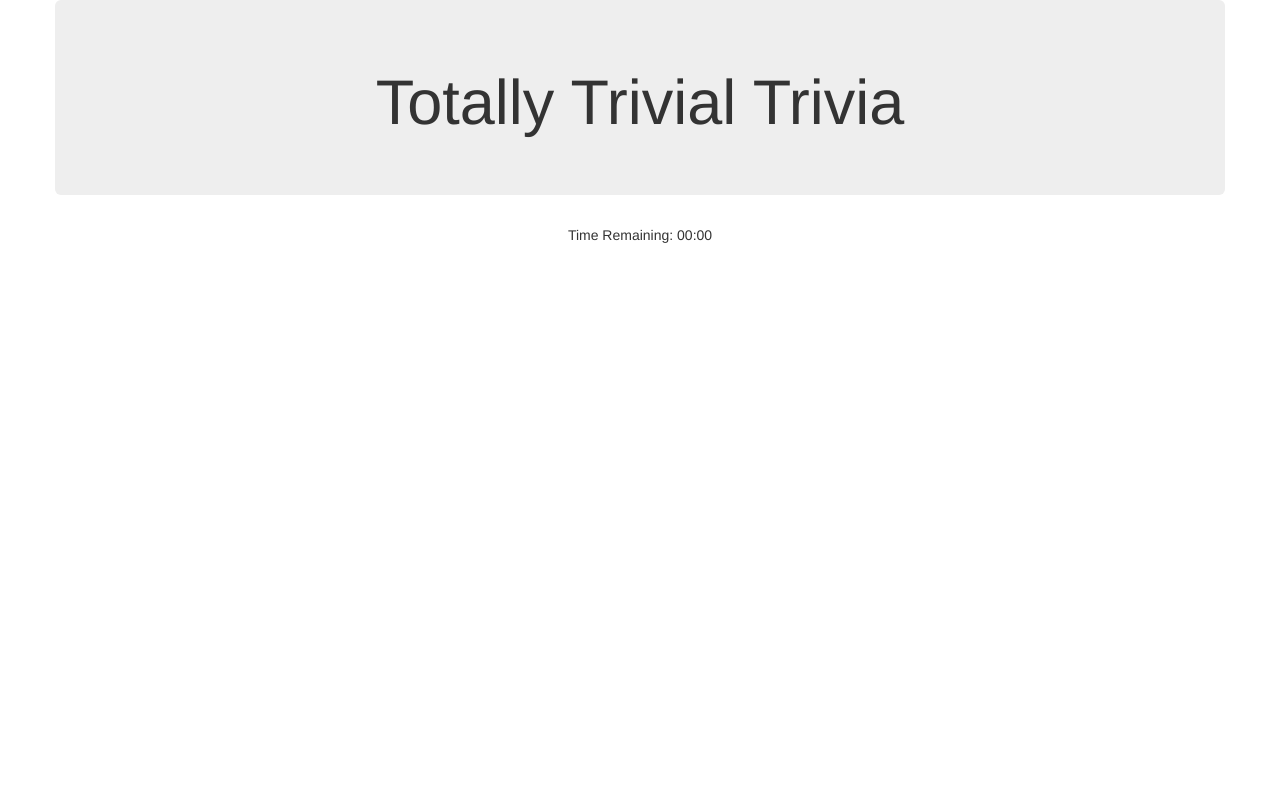
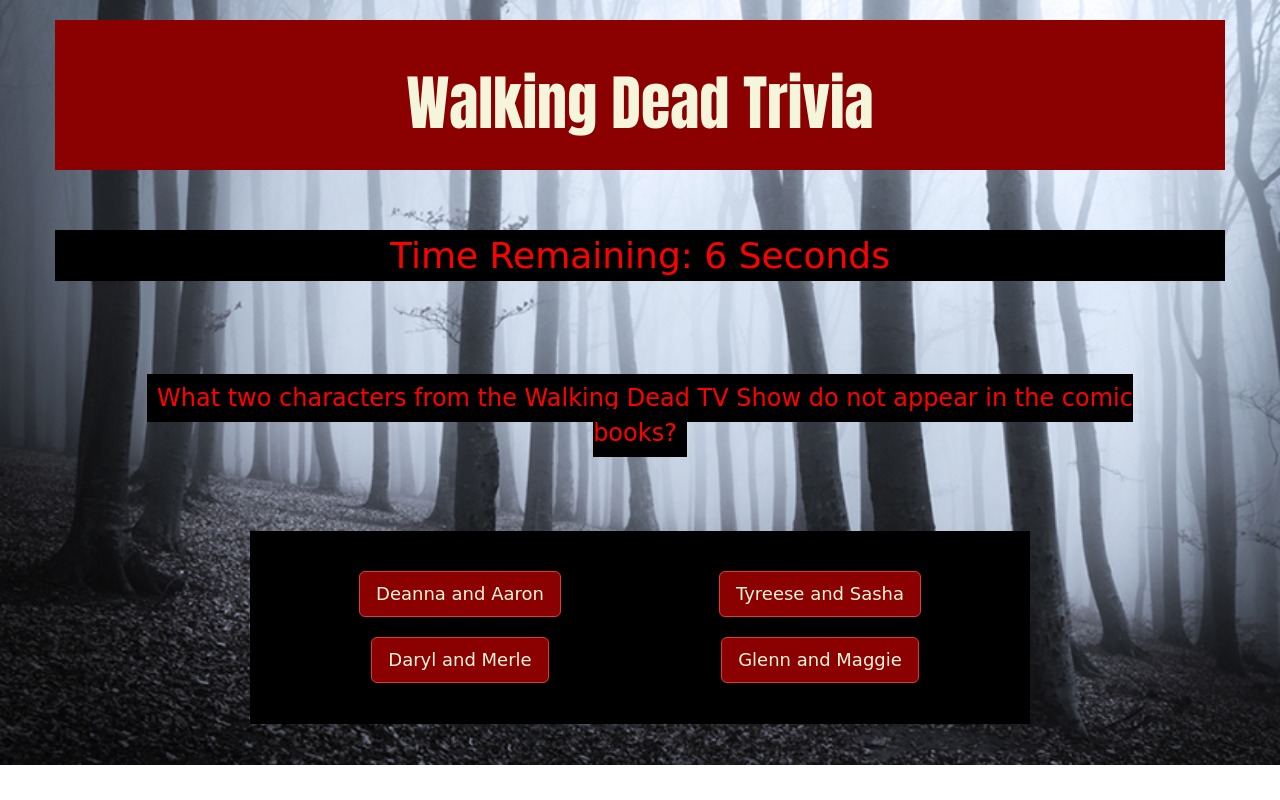
Before and after one commit to five3183/triviagame, a plain HTML site: page index.html in a window 1280 px wide. Drawn offline with nearby package versions, Linux system fonts and the light colour scheme; a web font is replaced by a local one.

Commit message:
js, css update

```diff
--- a/assets/javascript/game.js
+++ b/assets/javascript/game.js
@@ -1,19 +1,109 @@
-questionArray =  ["test"];
-answerArray =  ["test"];
+questionArray = [
+     q0 = {"QUESTION" : "What two characters from the Walking Dead TV Show do not appear in the comic books?", "choiceArray" : ["Deanna and Aaron", "Tyreese and Sasha", "Daryl and Merle", "Glenn and Maggie"], "correctAnswer" :"Daryl and Merle"},
+     q1 = {"QUESTION" : "What was the first name of Michonne's son?", "choiceArray" : ["Alan", "Anthony", "Andre", "Peter"], "correctAnswer": "Andre"},
+     q2 = {"QUESTION" : "Who was the first person to call the zombies Walkers?", "choiceArray" : ["Rick", "Morgan", "Shane", "Andrea"], "correctAnswer": "Morgan"},
+     q3 = {"QUESTION" : "The hostage exchange for Beth and Carol took place in which hospital?", "choiceArray" : ["Piedmont Atlanta Hospital", "Emory University Hospital", "Grady Memorial Hospital", "Atlanta Medical Center"], "correctAnswer": "Grady Memorial Hospital"},
+     q4 = {"QUESTION" : "What number did Shane have on his chain?", "choiceArray" : ["18", "34", "12", "22"], "correctAnswer": "22"},
+     q5 = {"QUESTION" : "What does Rick use to kill his first Walker?", "choiceArray" : ["A shotgun", "A revolver", "A rifle", "A baseball bat"], "correctAnswer": "A baseball bat"},
+     q6 = {"QUESTION" : "What does Daryl say before he shoots Dale?", "choiceArray" : ["Bye, Buddy", "Sorry, Brother", "He doesn't say anything", "Rest in peace"], "correctAnswer": "Sorry, Brother"},
+     q7 = {"QUESTION" : "Eric gave Aaron a license plate for his collection from which state?", "choiceArray" : ["Alaska", "Ohio", "Illinois", "Michigan"], "correctAnswer": "Alaska"},
+     q8 = {"QUESTION" : "What's the name of the community Noah's family lived in?", "choiceArray" : ["Wiltshire Estates", "Society Estates", "Terminus", "Shirewilt Estates"], "correctAnswer": "Shirewilt Estates"},
+     q9 = {"QUESTION" : "Who does Rick first meet?", "choiceArray" : ["Glenn", "Daryl", "Morgan", "Shane"], "correctAnswer": "Morgan"},
+
+];
+
 var timeRemaining;
-var answersCorrect;
-var answersIncorrect;
+var answersCorrect = 0;
+var answersIncorrect = 0;
 
+// i is an index number bound to the question number
+i = 0;
+var time = 10;
 
-
-
-
-
-$(document).ready(function() {
-    setTimeout(function() {
-        $("#QUESTION").text(questionArray);
-
-        alert("test")
-    }, 1000 * 30)
+//Function to pull new questions from the array
+function newQuestion () {
+    time = 10;
+    if ( i < questionArray.length) {
+        $("#QUESTION").text(questionArray[i].QUESTION);
+        $("#answer0").text(questionArray[i].choiceArray[0]);
+        $("#answer1").text(questionArray[i].choiceArray[1]);
+        $("#answer2").text(questionArray[i].choiceArray[2]);
+        $("#answer3").text(questionArray[i].choiceArray[3]);
+    }
+    else {
+        console.log("Correct Answers " + answersCorrect);
+        console.log("Incorrect Answers " + answersIncorrect);
+    }
+}
+//Set up clicks for the buttons
+$("#answer0").on("click", function() {
+    userChoice = (questionArray[i].choiceArray[0]);
+    console.log(userChoice);
+    checkGuess();
 
 });
+$("#answer1").on("click", function() {
+    userChoice = (questionArray[i].choiceArray[1]);
+    console.log(userChoice);
+    checkGuess();
+
+});
+$("#answer2").on("click", function() {
+    userChoice = (questionArray[i].choiceArray[2]);
+    console.log(userChoice);
+    checkGuess();
+
+});
+$("#answer3").on("click", function() {
+    userChoice = (questionArray[i].choiceArray[3]);
+    console.log(userChoice);
+    checkGuess();
+
+});
+
+//Function to compare the user guess with the correct answer
+function checkGuess() {
+    if (userChoice === (questionArray[i].correctAnswer)){
+        console.log("right Answer");
+        answersCorrect++;
+        console.log(answersCorrect)
+        i++;
+        newQuestion();
+        endGame();
+    }
+    else{
+        console.log("wrong answer")
+        answersIncorrect++;
+        console.log(answersIncorrect)
+        i++;
+        newQuestion();
+        endGame();
+    }
+}
+
+//Function to start the timer
+function startTimer() {
+    if (i < questionArray.length){
+        $("#TIME").text(time + " Seconds");
+        time--;
+        setTimeout(startTimer, 1000);
+        if (time < 0) {
+            answersIncorrect++;
+            console.log(answersIncorrect)
+            i++;
+            endGame();
+            newQuestion();
+        }
+    }
+}
+//end game function to prompt alert
+function endGame() {
+    if ((answersCorrect + answersIncorrect) === questionArray.length) {
+        alert("Number of Answers Correct: " + answersCorrect)
+    }
+}
+//Start Game
+$(document).ready(function() {
+    startTimer();
+    newQuestion ();
+});
--- a/assets/style/style.css
+++ b/assets/style/style.css
@@ -0,0 +1,60 @@
+body {
+    background-image: url("images/walkingdead.jpg");
+    background-size: cover;
+    background-repeat: no-repeat;
+}
+
+h1 {
+background-color: darkred;
+color: beige;
+text-align: center;
+height: 150px;
+padding: 50px;
+font-size: 60px;
+font-family: Impact;
+
+}
+
+.timeSection {
+    font-size: 36px;
+    text-align: center;
+    margin-top: 50px;
+    color: red;
+    background-color: black;
+    font-family: 'Waiting for the Sunrise', cursive;
+
+}
+.questionSection {
+    padding: 50px;
+    height: 200px;
+    margin-top: 50px;
+    text-align: center;
+}
+#QUESTION {
+    font-size: 24px;
+    text-align: center;
+    color: red;
+    background-color: black;
+    padding: 10px;
+    margin-top: 50px;
+    margin-bottom: 10px;
+    Font-family: 'Walter Turncoat', cursive;
+}
+
+.answerSection {
+    font-size: 22px;
+    background-color: black;
+    color: red;
+    padding: 30px;
+    border: 10px;
+    text-align: center;
+    Font-family: 'Walter Turncoat', cursive;
+}
+
+#answer0, #answer1, #answer2, #answer3 {
+    margin: 10px;
+    outline: none;
+    outline-color: none;
+    background-color: darkred;
+    color: beige;
+}
--- a/index.html
+++ b/index.html
@@ -13,18 +13,28 @@
     <link rel="stylesheet" type="text/css" href="assets/style/style.css">
     <!-- Add JQ-->
     <script src="https://cdnjs.cloudflare.com/ajax/libs/jquery/3.2.1/jquery.min.js"></script>
+    <!--Google Fonts-->
+    <link href="https://fonts.googleapis.com/css?family=Waiting+for+the+Sunrise|Walter+Turncoat" rel="stylesheet">
 </head>
 <body>
-    <div class="container" align="center">
+    <div class="container">
         <div class = "row justify-content-center">
-                <div class="jumbotron">
-                    <h1>Totally Trivial Trivia</h1>
+                <div>
+                    <h1>Walking Dead Trivia</h1>
                 </div>
-                <div class = "col-md-12">Time Remaining: <span id = "TIME">00:00</span>
+                <div class = "col-md-12 timeSection">Time Remaining: <span id = "TIME">10 Seconds</span>
                 </div>
-                <div class = "col-md-12"><span id = "QUESTION"></span>
+                <br>
+                <div class = "col-md-12 questionSection"><span id = "QUESTION"></span>
                 </div>
-                <div class = "col-md-12"><span id = "ANSWERS"></span>
+                <br>
+                <div class = "col-md-2"></div>
+                <div class = "col-md-8 answerSection">
+                    <div class = "col-md-6"><button type="button" class="btn btn-danger btn-lg" id = "answer0"></button></div>
+                    <div class = "col-md-6"><button type="button" class="btn btn-danger btn-lg" id = "answer1"></button></div>
+                    <div class = "col-md-6"><button type="button" class="btn btn-danger btn-lg" id = "answer2"></button></div>
+                    <div class = "col-md-6"><button type="button" class="btn btn-danger btn-lg" id = "answer3"></button></div>
+                <div class = "col-md-2"></div>
                 </div>
             </div>
         </div>
```
Also changed, not shown: assets/style/images/walkingdead.jpg (added).
